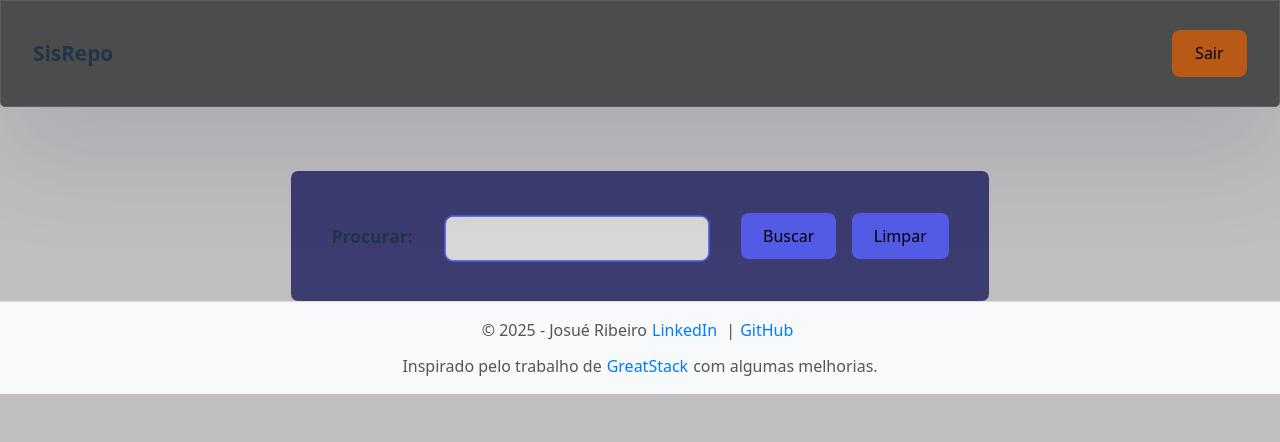
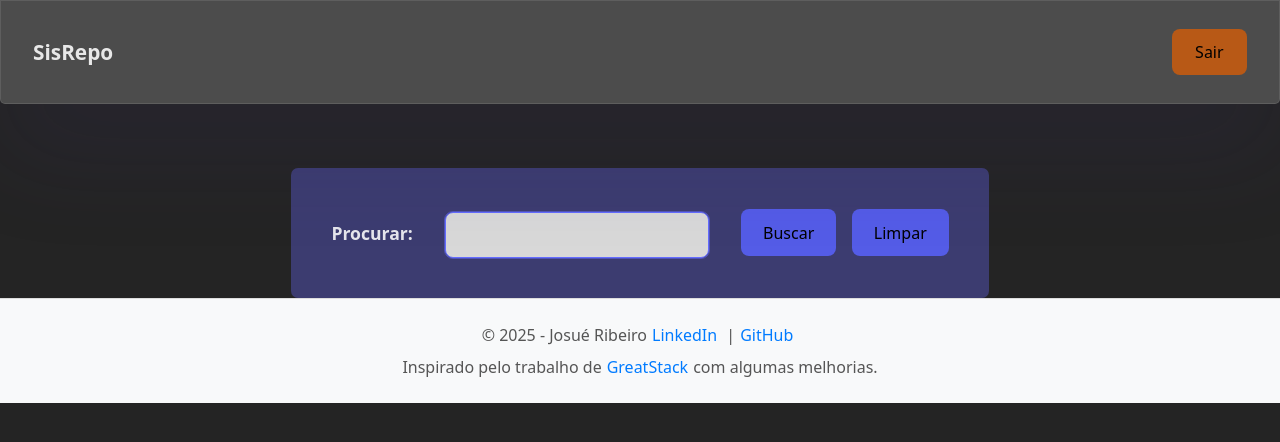
Before and after one commit to Jreng7/projects, a React (Vite) app in the folder gerenciamento_repositorios/frontend/: page / in a window 1280 px wide. Shown: the top 442 px of the page. Built offline with nearby package versions, Linux system fonts and the light colour scheme.

Commit message:
style: ajustes visuais no <p> do footer

```diff
--- a/gerenciamento_repositorios/frontend/src/components/Footer/style.css
+++ b/gerenciamento_repositorios/frontend/src/components/Footer/style.css
@@ -5,14 +5,20 @@ footer {
 
   width: 100%;
   padding: 20px 0;
-  padding: 10px 0;
+  padding: 10;
 
   background-color: #f8f9fa;
   color: #555;
   border-top: solid 1px #ddd;
   margin-top: auto;
   font-size: 1rem;
-  line-height: 4px;
+  line-height: 22px;
+}
+
+footer p {
+  text-align: center;
+  padding: 5px;
+  margin: 0;
 }
 
 footer a {
--- a/gerenciamento_repositorios/frontend/src/index.css
+++ b/gerenciamento_repositorios/frontend/src/index.css
@@ -1,7 +1,5 @@
 :root {
   font-family: system-ui, Avenir, Helvetica, Arial, sans-serif;
-  line-height: 1.5;
-  font-weight: 400;
 
   color-scheme: light dark;
   color: rgba(255, 255, 255, 0.87);
@@ -40,7 +38,6 @@ body {
 
   margin: 0;
   padding: 0;
-  background-color: #c0bebe;
 }
 
 h1 {
@@ -78,16 +75,3 @@ button:focus-visible {
     outline: 4px auto -webkit-focus-ring-color;
   }
 }
-
-@media (prefers-color-scheme: light) {
-  :root {
-    color: #213547;
-    background-color: #ffffff;
-  }
-  a:hover {
-    color: #747bff;
-  }
-  button {
-    background-color: #f9f9f9;
-  }
-}
```
